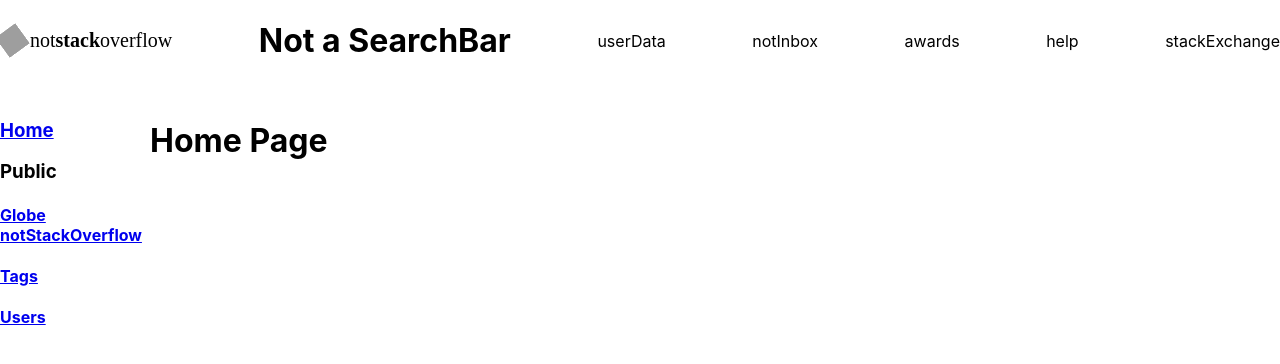
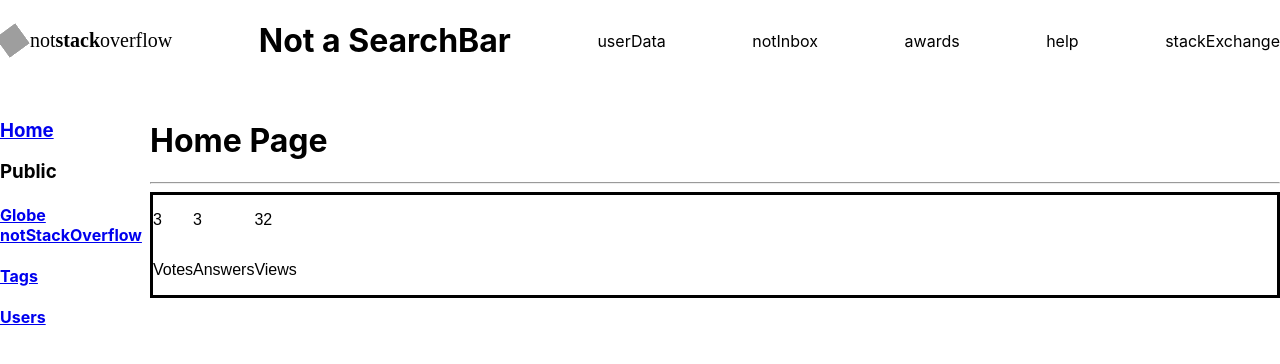
Before and after one commit to devmtngrouprpn/notStackOverflow, a React (Create React App) app: page /#/ in a window 1280 px wide. Shown: the top 364 px of the page. Built offline with nearby package versions, Linux system fonts and the light colour scheme; grey boxes are pictures that could not be loaded; a web font is replaced by a local one; what redux-promise-middleware would draw is missing.

Commit message:
first create

```diff
--- a/src/components/Home/Home.jsx
+++ b/src/components/Home/Home.jsx
@@ -1,11 +1,13 @@
 import React from 'react';
 import Layout from '../Layout/Layout1.jsx';
+import HQCard from './../Questions/HQCard'
 
 export default function Home(props) {
     return (
         <>
             <Layout>
                 <h1>Home Page</h1>
+                <HQCard />
             </Layout>
         </>
     )
--- /dev/null
+++ b/src/components/Questions/HQCard.jsx
@@ -0,0 +1,37 @@
+import React from "react";
+import styled from "styled-components";
+import { P } from "./../../utilites/index";
+
+function HQCard(props) {
+  return (
+    <>
+      <hr />
+      <Card>
+          <InfoBox>
+              <P>3</P>
+              <P>Votes</P>
+          </InfoBox>
+          <InfoBox>
+              <P>3</P>
+              <P>Answers</P>
+          </InfoBox>
+          <InfoBox>
+              <P>32</P>
+              <P>Views</P>
+          </InfoBox>
+
+      </Card>
+    </>
+  );
+}
+
+export default HQCard;
+
+const Card = styled.div`
+  border: solid black;
+  display: flex;
+`;
+const InfoBox = styled.div `
+    display: flex;
+    flex-direction: column;
+`
--- a/src/utilites/globals.js
+++ b/src/utilites/globals.js
@@ -2,6 +2,7 @@ import styled from 'styled-components';
 
 export const P = styled.p`
     font-family: Arial, Helvetica, sans-serif;
+
 `;
 
 export const Logo = styled.img`
```
Also changed, not shown: src/components/Questions/VQCard.jsx (added).
